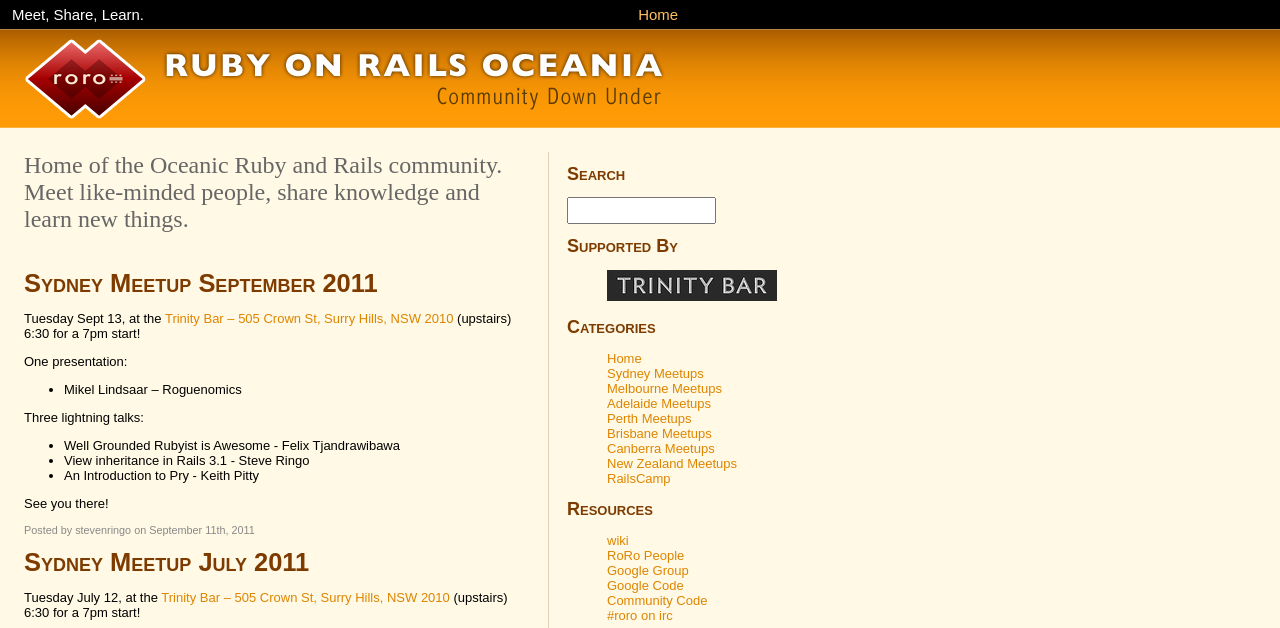
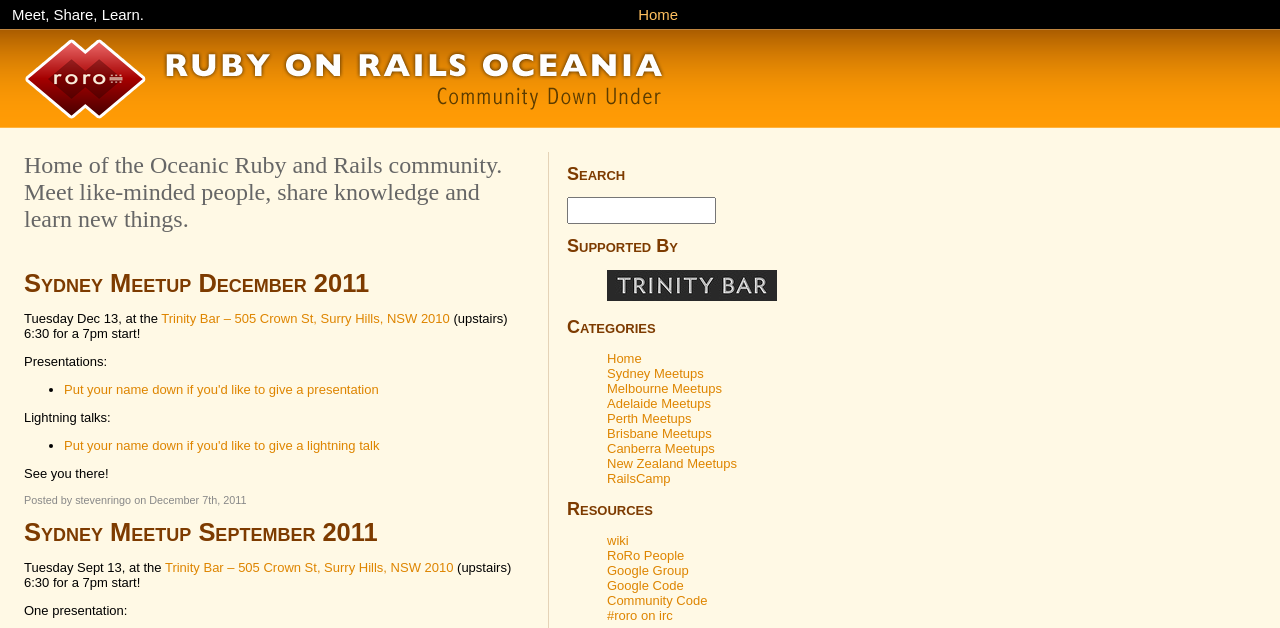
Before and after one commit to rubyaustralia/old-rails-oceania-site, a plain HTML site: page index.html in a window 1280 px wide. Shown: the top 628 px of the page. Drawn offline with Linux system fonts and the light colour scheme.

Commit message:
added december info

```diff
--- a/index.html
+++ b/index.html
@@ -25,6 +25,41 @@
       <div class="intro">
   Home of the Oceanic Ruby and Rails community. Meet like-minded people,
   share knowledge and learn new things.
+</div>
+
+<div class="entry entry-7001">
+	<div class="entrytitle">
+		<h2><a>Sydney Meetup December 2011</a></h2>
+	</div>
+	<div class="entrybody">
+
+		  <p>Tuesday Dec 13, at the <a href="http://tinyurl.com/6emfna">Trinity Bar &#8211; 505 Crown St, Surry Hills, <span class="caps">NSW 2010</span></a> (upstairs)
+6:30 for a 7pm start!</p>
+
+
+	<p>Presentations:</p>
+
+	<ul>
+	  <li><a href="https://github.com/rails-oceania/roro/wiki/rorosyd-topics">Put your name down if you'd like to give a presentation</a></li>
+	</ul>
+
+	<p>Lightning talks:</p>
+
+	<ul>
+	  <li><a href="https://github.com/rails-oceania/roro/wiki/rorosyd-topics">Put your name down if you'd like to give a lightning talk</a></li>
+	</ul>
+
+	<p>See you there!</p>
+
+
+	</div>
+
+	<div class="entrymeta">
+	<div class="postinfo">
+		<span class="postedby">Posted by stevenringo on December 7th, 2011</span>
+	</div>
+	</div>
+
 </div>
 
 
```
